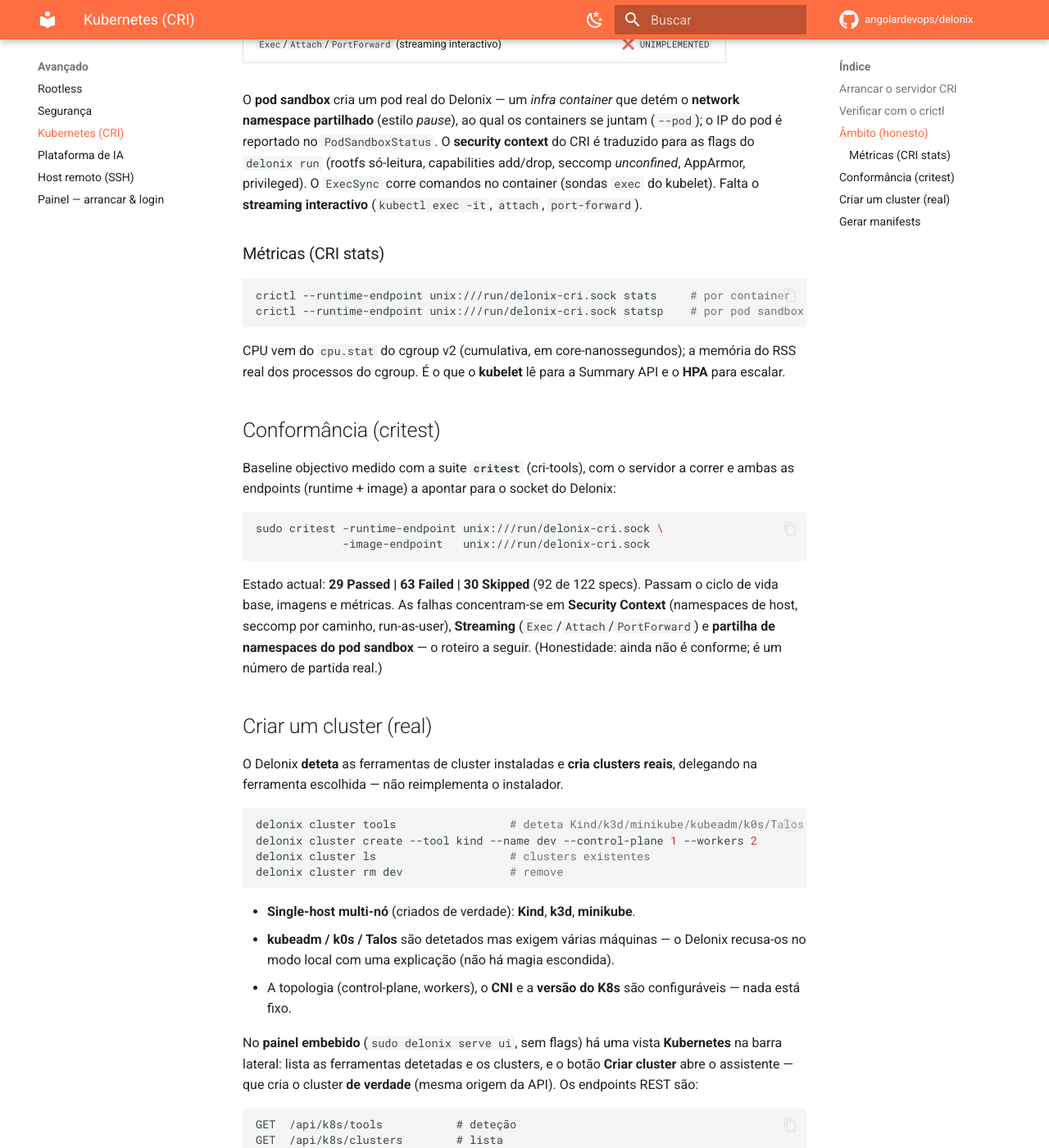
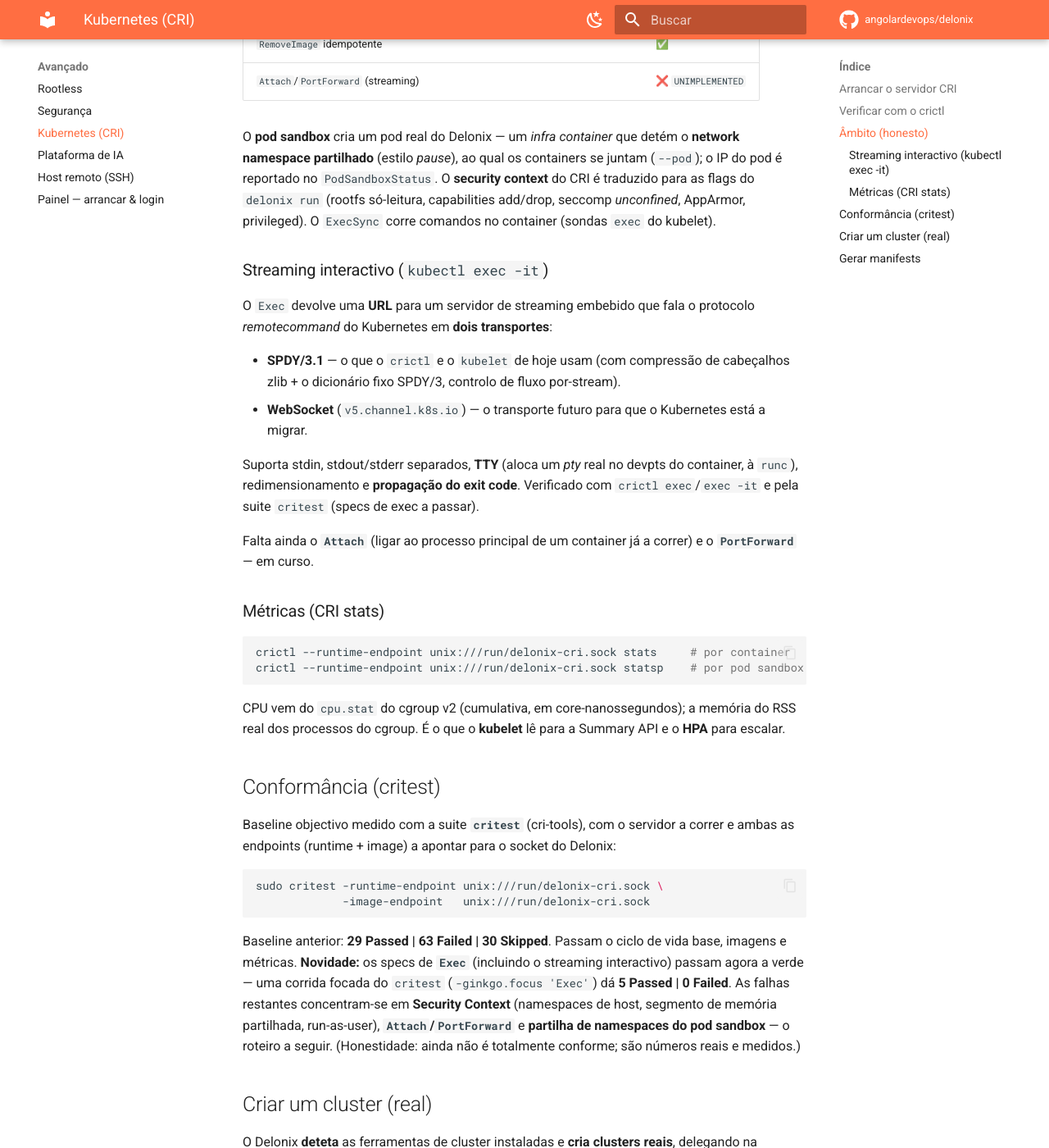
Before and after one commit to angolardevops/delonix, an MkDocs documentation site: the page built from docs/guides/kubernetes.md, in a window 1280 px wide and 1400 px high, scrolled down 1362 px. Shown: the whole window at 82% size. Built offline with MkDocs 1.6.1 and Material for MkDocs 9.7.7, drawn with Linux system fonts in a browser that asks for light colours; comment, search, counter and statistics services are not loaded; some of the changed text lies outside the part shown.

Commit message:
docs: streaming CRI exec -it (SPDY + WebSocket) — v0.1.35

````diff
--- a/docs/guides/kubernetes.md
+++ b/docs/guides/kubernetes.md
@@ -34,20 +34,37 @@
 | `ContainerStats`/`ListContainerStats` (CPU+memória) | ✅ |
 | `PodSandboxStats`/`ListPodSandboxStats` (agregado) | ✅ |
 | `ExecSync` (sondas exec do kubelet, `crictl exec -s`) | ✅ |
+| `Exec` **interactivo** (`kubectl exec -it`, `crictl exec -it`) — SPDY + WebSocket | ✅ |
 | Pod sandbox = pod real (infra + netns partilhado, IP) | ✅ |
 | Security context (readonly, caps, seccomp, apparmor, privileged) | ✅ |
 | Namespaces de host (`namespace_options` PID/IPC = NODE) | ✅ |
 | AppArmor (perfil carregado; rejeita não-carregado) + sysctls de pod | ✅ |
 | `RemoveImage` idempotente | ✅ |
-| `Exec`/`Attach`/`PortForward` (streaming interactivo) | ❌ `UNIMPLEMENTED` |
+| `Attach`/`PortForward` (streaming) | ❌ `UNIMPLEMENTED` |
 
 O **pod sandbox** cria um pod real do Delonix — um *infra container* que detém o
 **network namespace partilhado** (estilo *pause*), ao qual os containers se juntam
 (`--pod`); o IP do pod é reportado no `PodSandboxStatus`. O **security context**
 do CRI é traduzido para as flags do `delonix run` (rootfs só-leitura, capabilities
 add/drop, seccomp *unconfined*, AppArmor, privileged). O `ExecSync` corre comandos
-no container (sondas `exec` do kubelet). Falta o **streaming interactivo**
-(`kubectl exec -it`, `attach`, `port-forward`).
+no container (sondas `exec` do kubelet).
+
+### Streaming interactivo (`kubectl exec -it`)
+
+O `Exec` devolve uma **URL** para um servidor de streaming embebido que fala o
+protocolo *remotecommand* do Kubernetes em **dois transportes**:
+
+- **SPDY/3.1** — o que o `crictl` e o `kubelet` de hoje usam (com compressão de
+  cabeçalhos zlib + o dicionário fixo SPDY/3, controlo de fluxo por-stream).
+- **WebSocket** (`v5.channel.k8s.io`) — o transporte futuro para que o Kubernetes
+  está a migrar.
+
+Suporta stdin, stdout/stderr separados, **TTY** (aloca um *pty* real no devpts do
+container, à `runc`), redimensionamento e **propagação do exit code**. Verificado
+com `crictl exec`/`exec -it` e pela suite `critest` (specs de exec a passar).
+
+Falta ainda o **`Attach`** (ligar ao processo principal de um container já a
+correr) e o **`PortForward`** — em curso.
 
 ### Métricas (CRI stats)
 
@@ -70,11 +87,14 @@
              -image-endpoint   unix:///run/delonix-cri.sock
 ```
 
-Estado actual: **29 Passed | 63 Failed | 30 Skipped** (92 de 122 specs). Passam o
-ciclo de vida base, imagens e métricas. As falhas concentram-se em **Security
-Context** (namespaces de host, seccomp por caminho, run-as-user), **Streaming**
-(`Exec`/`Attach`/`PortForward`) e **partilha de namespaces do pod sandbox** — o
-roteiro a seguir. (Honestidade: ainda não é conforme; é um número de partida real.)
+Baseline anterior: **29 Passed | 63 Failed | 30 Skipped**. Passam o ciclo de vida
+base, imagens e métricas. **Novidade:** os specs de **`Exec`** (incluindo o
+streaming interactivo) passam agora a verde — uma corrida focada do `critest`
+(`-ginkgo.focus 'Exec'`) dá **5 Passed | 0 Failed**. As falhas restantes
+concentram-se em **Security Context** (namespaces de host, segmento de memória
+partilhada, run-as-user), **`Attach`/`PortForward`** e **partilha de namespaces
+do pod sandbox** — o roteiro a seguir. (Honestidade: ainda não é totalmente
+conforme; são números reais e medidos.)
 
 ## Criar um cluster (real)
 
````
Also changed, not shown: docs/guides/console.md (+2 -2 lines).
